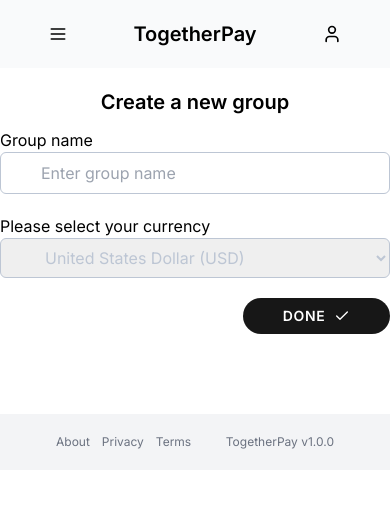
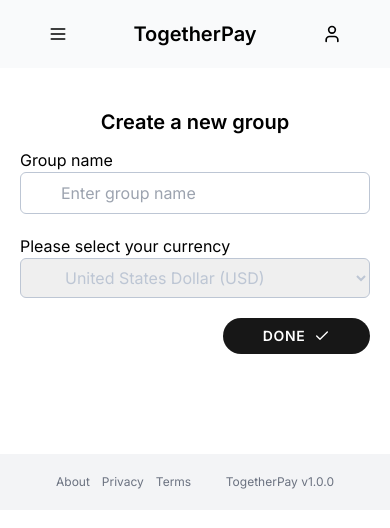
Before and after one commit to chingu-voyages/v43-tier3-team-42, a Next.js app: page /togetherpay/group in a window 390 px wide. Shown: the top 528 px of the page. Built offline with nearby package versions, Linux system fonts and the light colour scheme.

Commit message:
Corrected the mobile view for the group page

```diff
--- a/src/app/(protected-routes)/togetherpay/group/page.tsx
+++ b/src/app/(protected-routes)/togetherpay/group/page.tsx
@@ -34,7 +34,7 @@
   };
 
   return (
-    <div className="flex w-screen flex-col items-center justify-center gap-3 md:mt-20 md:gap-5 md:px-52">
+    <div className="mx-auto flex flex-col items-center justify-center gap-3 p-5 md:mt-20 md:w-3/6 md:gap-5">
       <Headline4>Create a new group</Headline4>
       <div className="w-full">
         <form onSubmit={handleSubmit(onSubmit)}>
```
